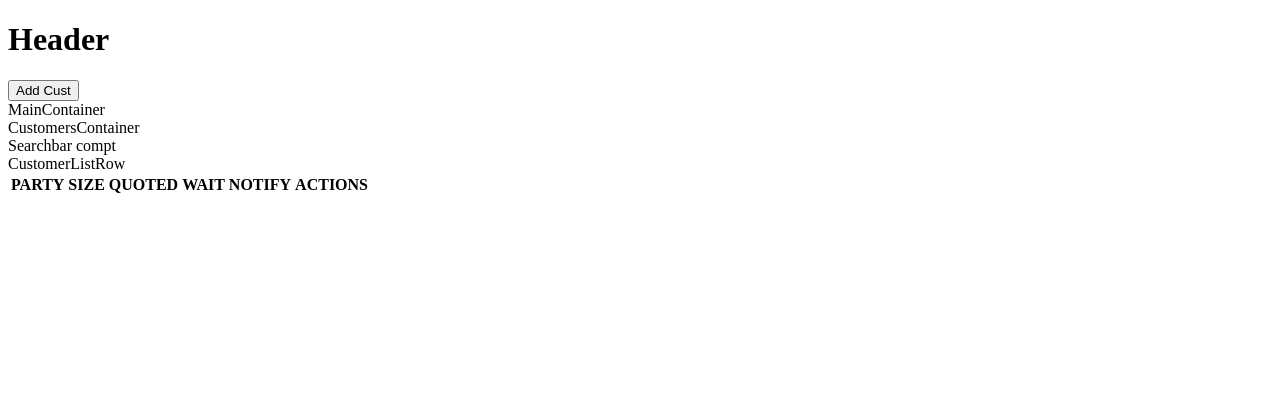
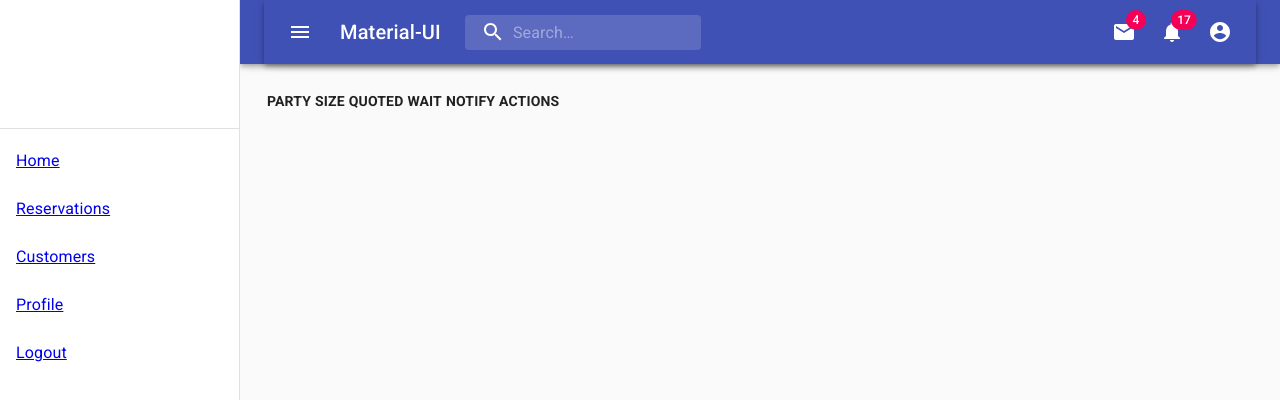
Before and after one commit to kilcmn3/Wait-or-no-wait-FE, a React (Create React App) app: page / in a window 1280 px wide. Shown: the top 400 px of the page. Built offline with nearby package versions, Linux system fonts and the light colour scheme; no server answers.

Commit message:
applied css

```diff
--- a/src/App.js
+++ b/src/App.js
@@ -7,17 +7,70 @@
   WaitListContainer,
 } from './exportFiles';
 import { Route, Switch } from 'react-router-dom';
+import { makeStyles } from '@material-ui/core/styles';
+import Drawer from '@material-ui/core/Drawer';
+import CssBaseline from '@material-ui/core/CssBaseline';
+import AppBar from '@material-ui/core/AppBar';
+import Toolbar from '@material-ui/core/Toolbar';
 
-const App = () => {
+const drawerWidth = 240;
+
+const useStyles = makeStyles((theme) => ({
+  root: {
+    display: 'flex',
+  },
+  appBar: {
+    width: `calc(100% - ${drawerWidth}px)`,
+    marginLeft: drawerWidth,
+  },
+  drawer: {
+    width: drawerWidth,
+    flexShrink: 0,
+  },
+  drawerPaper: {
+    width: drawerWidth,
+  },
+  // necessary for content to be below app bar
+  toolbar: theme.mixins.toolbar,
+  content: {
+    flexGrow: 1,
+    backgroundColor: theme.palette.background.default,
+    padding: theme.spacing(3),
+  },
+}));
+
+const App = (props) => {
+  const classes = useStyles();
+
+  const container =
+    window !== undefined ? () => window().document.body : undefined;
+
   return (
-    <div className='app'>
-      {/* <Navbar /> */}
+    <div className={classes.root}>
+      <CssBaseline />
+      <AppBar position='fixed' className={classes.appBar}>
+        <Toolbar>
           <Header />
+        </Toolbar>
+      </AppBar>
+      <Drawer
+        className={classes.drawer}
+        variant='permanent'
+        classes={{
+          paper: classes.drawerPaper,
+        }}
+        anchor='left'>
+        <div className={classes.toolbar} />
+        <Navbar />
+      </Drawer>
+      <main className={classes.content}>
+        <div className={classes.toolbar} />
         <Switch>
           <Route path='/add-customer' component={AddCustomer} />
           <Route path='/reservations' component={WaitListContainer} />
           <Route path='/' component={MainContainer} />
         </Switch>
+      </main>
     </div>
   );
 };
--- a/src/actions/fetchDatas.js
+++ b/src/actions/fetchDatas.js
@@ -1,4 +1,3 @@
-const moment = require('moment');
 const URL = 'http://localhost:3000';
 
 export const fetchCustomers = () => {
@@ -50,7 +49,7 @@
 
 export const patchCustWaitlist = (id, data) => {
   return (dispatch) => {
-    fetch(URL + '/customer_waitlists/' + `${id}`, {
+    fetch(URL + '/customer_waitlists/' + id, {
       method: 'PATCH',
       headers: {
         'content-type': 'application/json',
--- a/src/components/AddCustForm.js
+++ b/src/components/AddCustForm.js
@@ -37,7 +37,7 @@
           checked={reservation}
         />
         {reservation ? (
-          <>
+          <Fragment>
             <label>Time</label>
             <input
               type='datetime-local'
@@ -48,7 +48,7 @@
               max={moment().add(1, 'year').format()}
               required
             />
-          </>
+          </Fragment>
         ) : (
           false
         )}
--- a/src/components/Header.js
+++ b/src/components/Header.js
@@ -1,17 +1,164 @@
 import React, { Component } from 'react';
 import { Link } from 'react-router-dom';
+import { fade, makeStyles } from '@material-ui/core/styles';
+import AppBar from '@material-ui/core/AppBar';
+import Toolbar from '@material-ui/core/Toolbar';
+import IconButton from '@material-ui/core/IconButton';
+import Typography from '@material-ui/core/Typography';
+import InputBase from '@material-ui/core/InputBase';
+import Badge from '@material-ui/core/Badge';
+import MenuItem from '@material-ui/core/MenuItem';
+import Menu from '@material-ui/core/Menu';
+import MenuIcon from '@material-ui/icons/Menu';
+import SearchIcon from '@material-ui/icons/Search';
+import AccountCircle from '@material-ui/icons/AccountCircle';
+import MailIcon from '@material-ui/icons/Mail';
+import NotificationsIcon from '@material-ui/icons/Notifications';
+import MoreIcon from '@material-ui/icons/MoreVert';
+const useStyles = makeStyles((theme) => ({
+  grow: {
+    flexGrow: 1,
+  },
+  menuButton: {
+    marginRight: theme.spacing(2),
+  },
+  title: {
+    display: 'none',
+    [theme.breakpoints.up('sm')]: {
+      display: 'block',
+    },
+  },
+  search: {
+    position: 'relative',
+    borderRadius: theme.shape.borderRadius,
+    backgroundColor: fade(theme.palette.common.white, 0.15),
+    '&:hover': {
+      backgroundColor: fade(theme.palette.common.white, 0.25),
+    },
+    marginRight: theme.spacing(2),
+    marginLeft: 0,
+    width: '100%',
+    [theme.breakpoints.up('sm')]: {
+      marginLeft: theme.spacing(3),
+      width: 'auto',
+    },
+  },
+  searchIcon: {
+    padding: theme.spacing(0, 2),
+    height: '100%',
+    position: 'absolute',
+    pointerEvents: 'none',
+    display: 'flex',
+    alignItems: 'center',
+    justifyContent: 'center',
+  },
+  inputRoot: {
+    color: 'inherit',
+  },
+  inputInput: {
+    padding: theme.spacing(1, 1, 1, 0),
+    // vertical padding + font size from searchIcon
+    paddingLeft: `calc(1em + ${theme.spacing(4)}px)`,
+    transition: theme.transitions.create('width'),
+    width: '100%',
+    [theme.breakpoints.up('md')]: {
+      width: '20ch',
+    },
+  },
+  sectionDesktop: {
+    display: 'none',
+    [theme.breakpoints.up('md')]: {
+      display: 'flex',
+    },
+  },
+  sectionMobile: {
+    display: 'flex',
+    [theme.breakpoints.up('md')]: {
+      display: 'none',
+    },
+  },
+}));
+const Header = (props) => {
+  const classes = useStyles();
+  const [anchorEl, setAnchorEl] = React.useState(null);
+  const [mobileMoreAnchorEl, setMobileMoreAnchorEl] = React.useState(null);
 
-export class Header extends Component {
-  render() {
-    return (
-      <header>
-        <h1>Header</h1>
-        <Link to='/add-customer'>
-          <button type='button'>Add Cust</button>
-        </Link>
-      </header>
-    );
-  }
-}
+  const isMenuOpen = Boolean(anchorEl);
+  const isMobileMenuOpen = Boolean(mobileMoreAnchorEl);
+
+  const handleProfileMenuOpen = (event) => {
+    setAnchorEl(event.currentTarget);
+  };
+
+  const handleMobileMenuClose = () => {
+    setMobileMoreAnchorEl(null);
+  };
+
+  const handleMenuClose = () => {
+    setAnchorEl(null);
+    handleMobileMenuClose();
+  };
+
+  const handleMobileMenuOpen = (event) => {
+    setMobileMoreAnchorEl(event.currentTarget);
+  };
+
+  const menuId = 'primary-search-account-menu';
+
+  return (
+    <div className={classes.grow}>
+      <AppBar position='static'>
+        <Toolbar>
+          <IconButton
+            edge='start'
+            className={classes.menuButton}
+            color='inherit'
+            aria-label='open drawer'>
+            <MenuIcon />
+          </IconButton>
+          <Typography className={classes.title} variant='h6' noWrap>
+            Material-UI
+          </Typography>
+          <div className={classes.search}>
+            <div className={classes.searchIcon}>
+              <SearchIcon />
+            </div>
+            <InputBase
+              placeholder='Search…'
+              classes={{
+                root: classes.inputRoot,
+                input: classes.inputInput,
+              }}
+              inputProps={{ 'aria-label': 'search' }}
+            />
+          </div>
+          <div className={classes.grow} />
+          <div className={classes.sectionDesktop}>
+            <IconButton aria-label='show 4 new mails' color='inherit'>
+              <Badge badgeContent={4} color='secondary'>
+                <MailIcon />
+              </Badge>
+            </IconButton>
+            <IconButton aria-label='show 17 new notifications' color='inherit'>
+              <Badge badgeContent={17} color='secondary'>
+                <NotificationsIcon />
+              </Badge>
+            </IconButton>
+            <IconButton
+              edge='end'
+              aria-label='account of current user'
+              aria-controls={menuId}
+              aria-haspopup='true'
+              onClick={handleProfileMenuOpen}
+              color='inherit'>
+              <AccountCircle />
+            </IconButton>
+          </div>
+          <div className={classes.sectionMobile}></div>
+        </Toolbar>
+      </AppBar>
+    </div>
+  );
+};
 
 export default Header;
--- a/src/components/Navbar.js
+++ b/src/components/Navbar.js
@@ -1,12 +1,7 @@
 import React from 'react';
 import { NavLink } from 'react-router-dom';
 import { makeStyles } from '@material-ui/core/styles';
-import Drawer from '@material-ui/core/Drawer';
-import CssBaseline from '@material-ui/core/CssBaseline';
-import AppBar from '@material-ui/core/AppBar';
-import Toolbar from '@material-ui/core/Toolbar';
 import List from '@material-ui/core/List';
-import Typography from '@material-ui/core/Typography';
 import Divider from '@material-ui/core/Divider';
 import ListItem from '@material-ui/core/ListItem';
 import ListItemText from '@material-ui/core/ListItemText';
@@ -14,20 +9,6 @@
 const drawerWidth = 240;
 
 const useStyles = makeStyles((theme) => ({
-  root: {
-    display: 'flex',
-  },
-  appBar: {
-    width: `calc(100% - ${drawerWidth}px)`,
-    marginLeft: drawerWidth,
-  },
-  drawer: {
-    width: drawerWidth,
-    flexShrink: 0,
-  },
-  drawerPaper: {
-    width: drawerWidth,
-  },
   // necessary for content to be below app bar
   toolbar: theme.mixins.toolbar,
   content: {
@@ -42,14 +23,6 @@
 
   return (
     <div>
-      Navbar
-      <Drawer
-        className={classes.drawer}
-        variant='permanent'
-        classes={{
-          paper: classes.drawerPaper,
-        }}
-        anchor='left'>
       <div className={classes.toolbar} />
       <Divider />
       <List>
@@ -63,7 +36,6 @@
           )
         )}
       </List>
-      </Drawer>
     </div>
   );
 };
--- a/src/components/WaitListRow.js
+++ b/src/components/WaitListRow.js
@@ -15,14 +15,13 @@
       const { name, contact, id } = customer;
       const {
         check_inTime,
-        actual_waitTime,
         estimate_waitTime,
-        is_texted,
         is_waiting,
         party_size,
       } = customer.customerWaitlists[0];
 
       let timeZone = moment(check_inTime).format('h:mm a');
+
       if (is_waiting) {
         return false;
       } else {
@@ -36,7 +35,7 @@
               </td>
               <td>{party_size}</td>
               <td>{timeZone}</td>
-              <td>{estimate_waitTime}mins</td>
+              <td>{estimate_waitTime + count}mins</td>
               <td>
                 <button>SMS</button>
               </td>
--- a/src/containers/MainContainer.js
+++ b/src/containers/MainContainer.js
@@ -1,12 +1,10 @@
 import React, { Component } from 'react';
 import { CustomersContainer, WaitListContainer } from '../exportFiles';
-
 export class MainContainer extends Component {
   render() {
     return (
       <div>
-        MainContainer
-        <CustomersContainer />
+        {/* <CustomersContainer /> */}
         <WaitListContainer />
       </div>
     );
```
Lines whose indentation alone changed are shown as unchanged.
